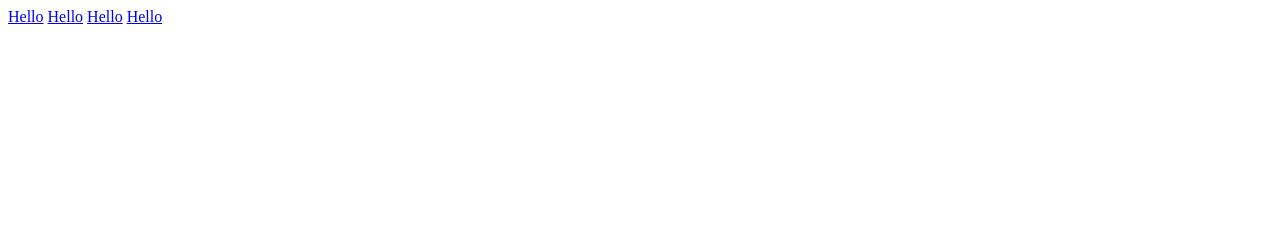
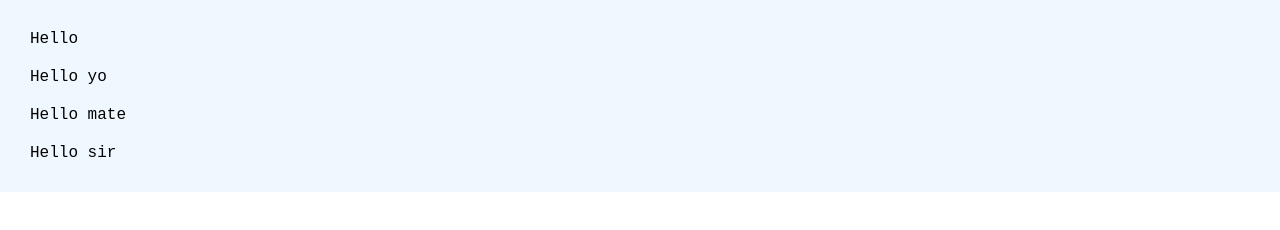
Before and after one commit to StewartG1994/ESLintExercise, a website: page dist/index.html in a window 1280 px wide. Both pictures are taken after a click on the link "Hello". Drawn offline with Linux system fonts and the light colour scheme.

Commit message:
exercise complete

```diff
--- a/src/index.js
+++ b/src/index.js
@@ -1 +1,12 @@
-console.log('test');
+import './styles.css';
+
+const navBtn = document.querySelector('.navBtn');
+const navDropDown = document.querySelector('.dropDown');
+
+function displayMenu() {
+  navBtn.addEventListener('click', () => {
+    navDropDown.classList.toggle('display');
+  });
+}
+
+displayMenu();
--- /dev/null
+++ b/src/styles.css
@@ -0,0 +1,45 @@
+*{
+    margin: 0;
+    padding: 0;
+    box-sizing: border-box;
+    font-family: 'Courier New', Courier, monospace;
+}
+
+
+a{
+    color: black;
+    text-decoration: none;
+    background-color: aliceblue;
+
+
+}
+
+.nav {
+
+    padding: 30px;
+    width: 100%;
+    position: relative;
+    display: inline-block;
+    background-color: aliceblue;
+
+  }
+
+  .dropDown{
+      display: none;
+      position: relative;
+      z-index: 1;
+      width: 100px;
+
+  }
+
+  .dropDown a{
+    color: black;
+    text-decoration: none;
+    background-color: aliceblue;
+    display: block;
+    margin-top: 20px;
+
+  }
+  .display{
+      display: block;
+  }
```
Also changed, not shown: dist/index.html, dist/main.js.
